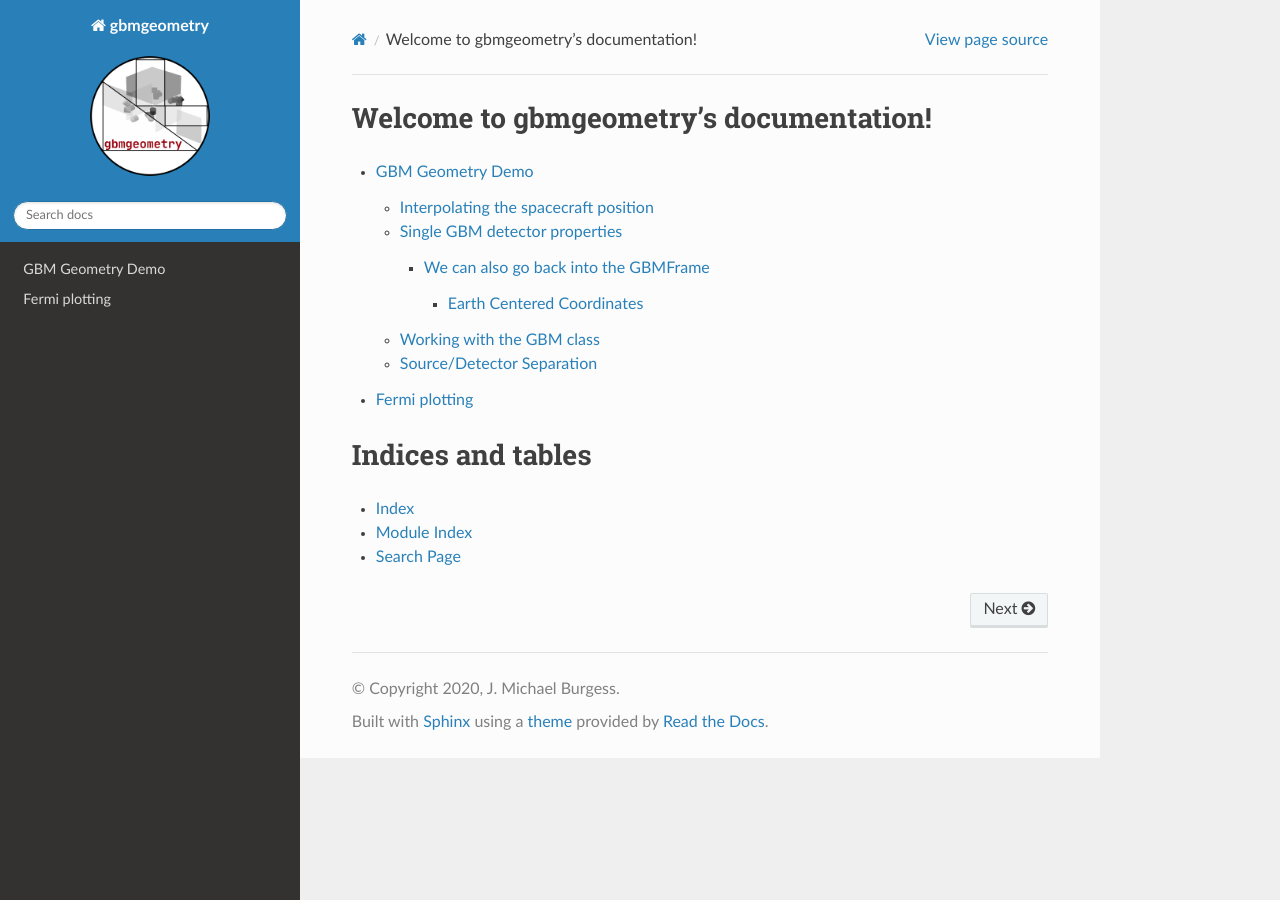
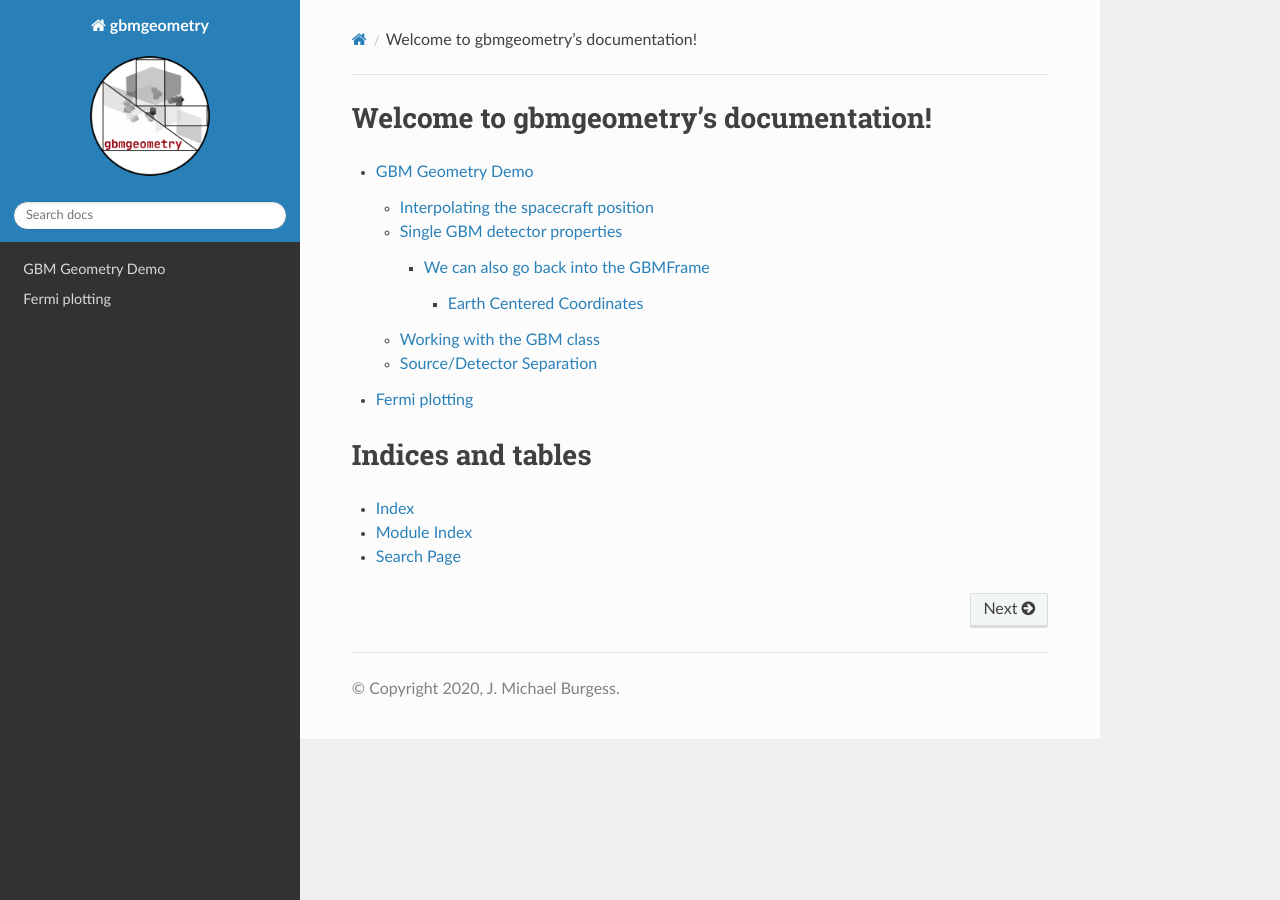
Before and after one commit to grburgess/gbmgeometry, a Sphinx documentation site: the page built from docs/index.rst, in a window 1280 px wide. Built offline with Sphinx 7.4.7 and the Read the Docs theme 2.0.0, drawn with Linux system fonts in a browser that asks for light colours.

Commit message:
updated docs

```diff
--- a/docs/conf.py
+++ b/docs/conf.py
@@ -28,7 +28,7 @@
 
 
 
-
+import sphinx_rtd_theme
 
 sys.path.insert(0, os.path.abspath('../'))
 
@@ -76,6 +76,22 @@
 
 html_logo ='media/logo.png'
 
+# The name of the Pygments (syntax highlighting) style to use.
+pygments_style = 'sphinx'
+
+html_theme_options = {
+ #   'canonical_url': 'https://johannesbuchner.github.io/UltraNest/',
+    'style_external_links': True,
+    # 'vcs_pageview_mode': 'edit',
+    'style_nav_header_background': '#2980B9',
+    #'only_logo': False,
+}
+
+html_logo = "media/logo.png"
+html_show_sourcelink = False
+html_favicon = "media/favicon.ico"
+
+html_show_sphinx = False
 
 # Add any paths that contain custom static files (such as style sheets) here,
 # relative to this directory. They are copied after the builtin static files,
```
